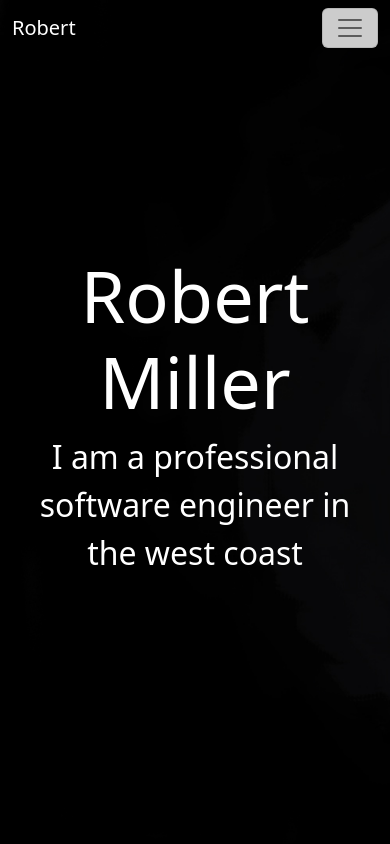
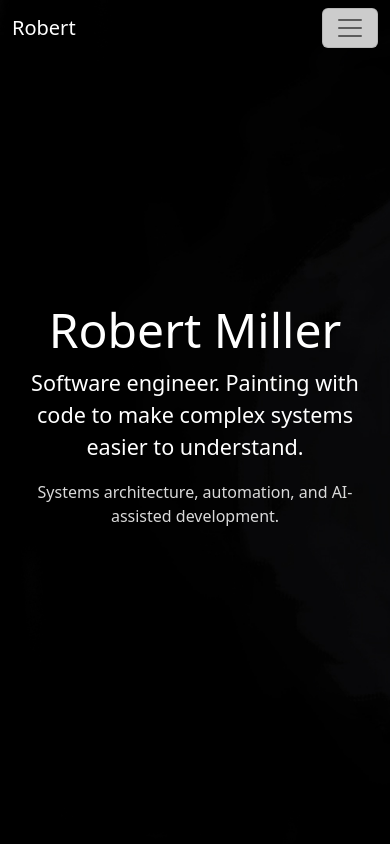
Before and after one commit to rpmiller4/portfolio, a React (Create React App) app in the folder my-portfolio/ClientApp/: page / in a window 390 px wide. Shown: the top 844 px of the page. Built offline with nearby package versions, Linux system fonts and the light colour scheme.

Commit message:
Stabilize hero copy and restore missing client dependency

```diff
--- a/my-portfolio/ClientApp/package.json
+++ b/my-portfolio/ClientApp/package.json
@@ -7,6 +7,7 @@
     "highlight.js": "^11.8.0",
     "http-proxy-middleware": "^2.0.6",
     "jquery": "^3.6.0",
+    "js-cookie": "^3.0.8",
     "merge": "^2.1.1",
     "oidc-client": "^1.11.5",
     "react": "^18.2.0",
--- a/my-portfolio/ClientApp/src/components/Home/Hero.js
+++ b/my-portfolio/ClientApp/src/components/Home/Hero.js
@@ -1,27 +1,23 @@
-import React, { Component } from 'react';
-
-
+import React from 'react';
 
 const Hero = () => {
-
-    const titles = ["Robert Miller", "It's me, Robert"]
-    const titleIndex = Math.floor(Math.random() * titles.length)
-
-    const descriptions  = ["Painting with code to create software that's both functional and beautiful.", "I am a professional software engineer in the west coast"]
-    const descriptionIndex = Math.floor(Math.random() * descriptions.length)
-
-    return  (
+  return (
     <section className="bgimage" id="home">
       <div className="container-fluid">
         <div className="row">
           <div className="col-lg-12 col-md-12 col-sm-12 col-xs-12 hero-text">
-                                <h2 className="hero_title">{titles[titleIndex]}</h2>
-                                <p className="hero_desc">{descriptions[descriptionIndex]}</p>
+            <h2 className="hero_title">Robert Miller</h2>
+            <p className="hero_desc">
+              Software engineer. Painting with code to make complex systems easier to understand.
+            </p>
+            <p className="hero_subdesc">
+              Systems architecture, automation, and AI-assisted development.
+            </p>
           </div>
         </div>
       </div>
     </section>
-            )
+  );
 };
 
 export default Hero;
--- a/my-portfolio/ClientApp/src/custom.css
+++ b/my-portfolio/ClientApp/src/custom.css
@@ -67,6 +67,25 @@ a:hover {
   float: left;
 }
 
+.hero_subdesc {
+  font-size: 1.25rem;
+  opacity: 0.85;
+}
+
+@media (max-width: 768px) {
+  .hero_title {
+    font-size: 3rem;
+  }
+
+  .hero_desc {
+    font-size: 1.35rem;
+  }
+
+  .hero_subdesc {
+    font-size: 1rem;
+  }
+}
+
 /* services section css */
 .servicesText .card {
   height: 280px;
```
Also changed, not shown: 1 other file (tests, documents, lock files or other folders). Lines whose indentation alone changed are shown as unchanged.
